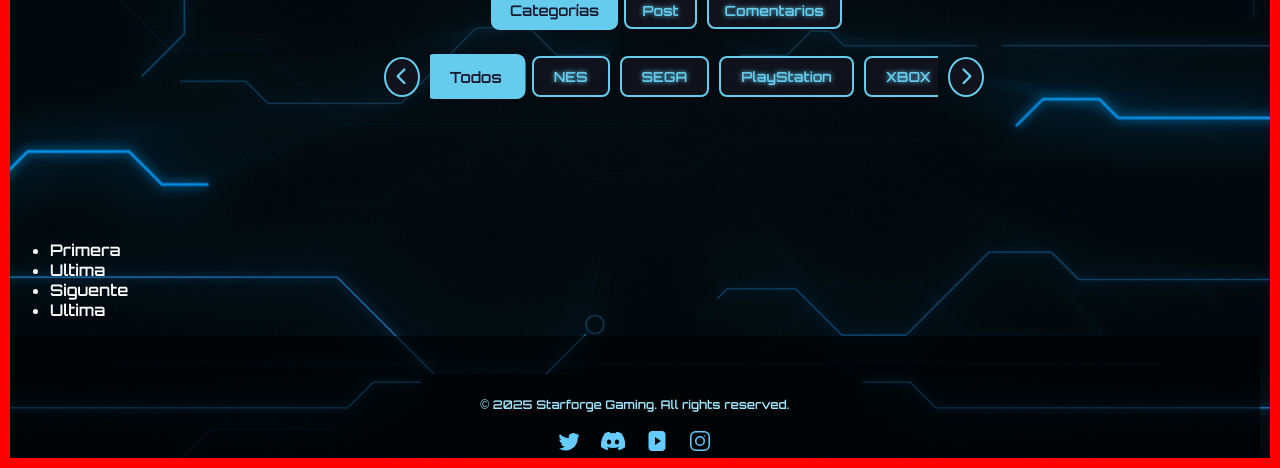
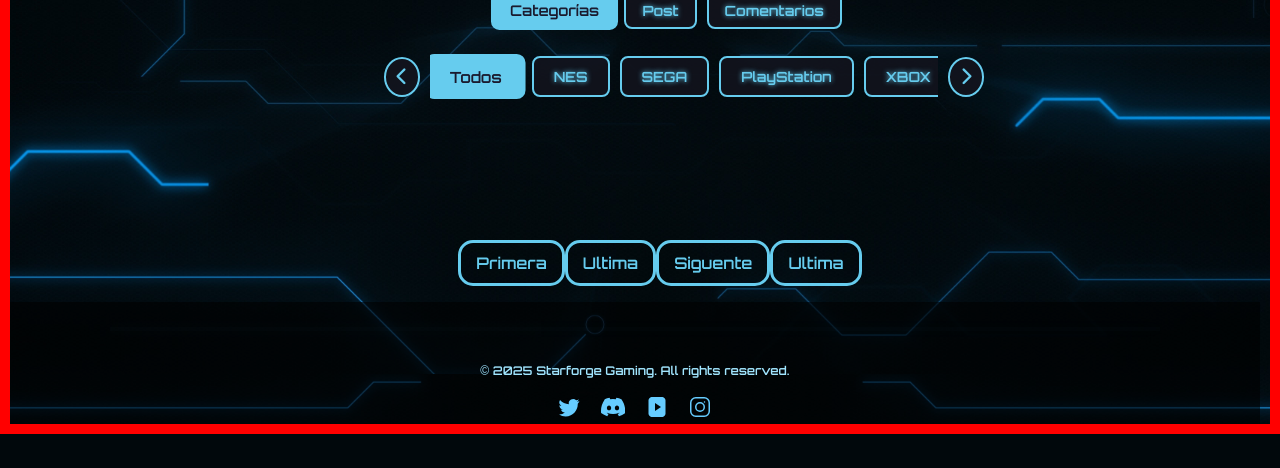
Before and after one commit to GabrielGonzalezBotto/blog_videojuegos_django, a Django app: page /blog/ in a window 1280 px wide. Shown: the part 426-894 px from the top of the page. After the commit the page ends 860 px from the top, so only its background shows below. Run offline with Django 5.2, Linux system fonts and the light colour scheme; data that the repository does not hold is empty; some libraries are stand-ins or nearby versions.

Commit message:
modificaciones en paginacion

```diff
--- a/blog_videojuegos/blog/templates/blog/blog.html
+++ b/blog_videojuegos/blog/templates/blog/blog.html
@@ -91,7 +91,7 @@
 
     <!--PAGINACIÓN-->
 
-    <nav aria-label="Paginación" class="mt-4">
+    <nav aria-label="Paginación" class="pagination">
         <ul class="pagination justify-content-center">
             {% if lista_post.has_previous %}
             <li class="page-item">
@@ -99,7 +99,7 @@
             </li>
 
             <li class="page-item">
-                <a class="page-link" href="?page={{lista_post.previous_page_number}}">
+                <a class="page-link" href="?page={{ lista_post.previous_page_number }}">
                     Anterior
                 </a>
             </li>
--- a/blog_videojuegos/blog/views.py
+++ b/blog_videojuegos/blog/views.py
@@ -10,7 +10,7 @@ def post_juego(request):
 
 def lista_post(request):
     juegos = Juego.objects.all().order_by('id') #Mantenemos un orden consistente
-    paginator = Paginator(Juego, 1) #Mostramos juegos por pagina
+    paginator = Paginator(Juego, 8) #Mostramos juegos por pagina
     page_number = request.GET.get('page') #Obtenemos el numero de pagina desde la URL (?page=2)
     page_obj = paginator.get_page(page_number) #Obtenemos los objetos de esa pagina
     #Pasamos a plantilla como 'lista_post'
--- a/blog_videojuegos/static/css/style.css
+++ b/blog_videojuegos/static/css/style.css
@@ -1098,6 +1098,22 @@ h1 {
     justify-content: center;
 }
 
+/*-------PAGINACION------*/
+
+.pagination {
+    display: flex;
+    justify-content: center;
+    /*gap: 40px;*/
+    list-style: none;
+}
+.page-item {
+    color: #66ccee;
+    padding: 10px 15px 10px 15px;
+    border: 3px solid #66ccee;
+    border-radius: 15px;
+    cursor: pointer;
+}
+
 /*------CONTENIDO DEL POST------*/
 
 .content-container {
```
